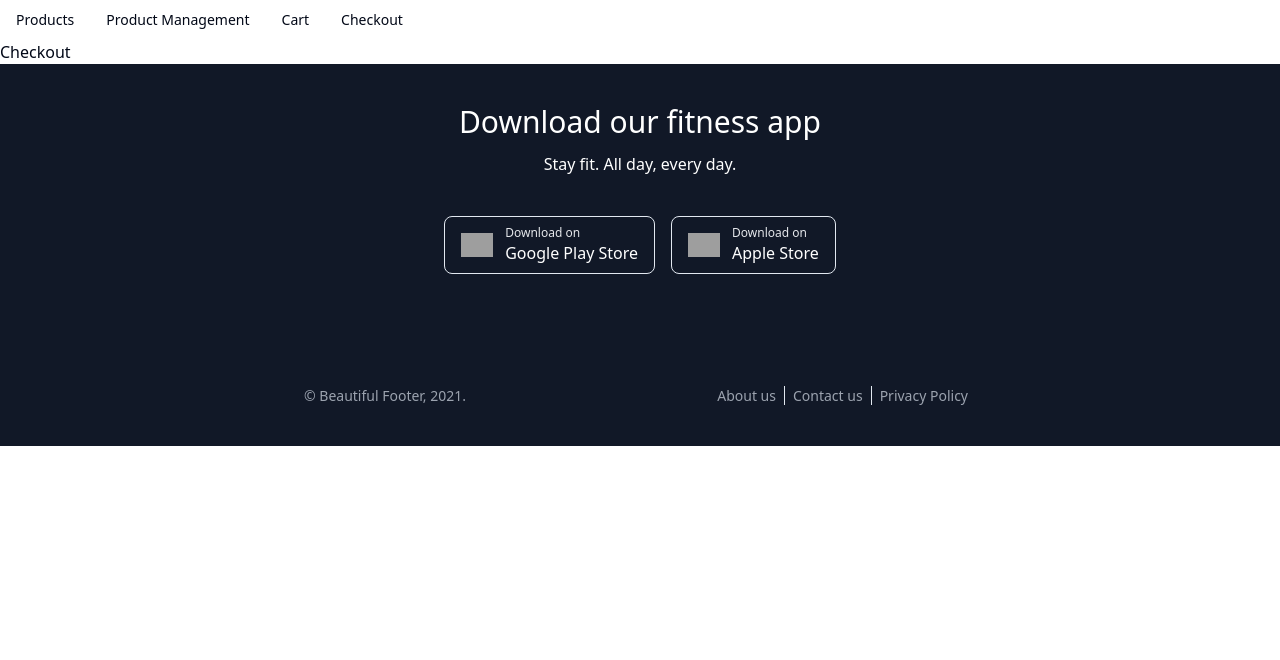
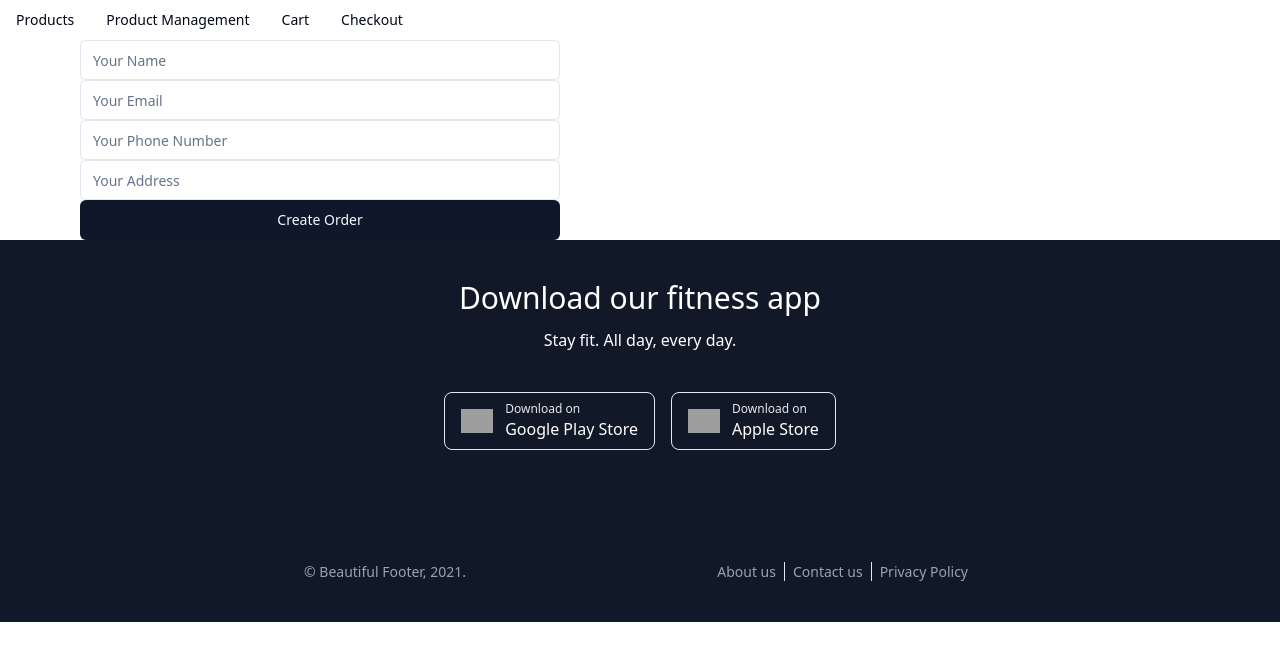
Before and after one commit to mdasif8393/l2b3-a4-fitness-equipment-frontend, a React (Vite) app: page /checkout in a window 1280 px wide. Shown: the top 660 px of the page. Built offline with nearby package versions, Linux system fonts and the light colour scheme; grey boxes are pictures that could not be loaded.

Commit message:
add user post with order data

```diff
--- a/src/components/Cart/Cart.tsx
+++ b/src/components/Cart/Cart.tsx
@@ -1,20 +1,26 @@
 import { useAppSelector } from "@/redux/hooks/hook";
+import { Link } from "react-router-dom";
+import { Button } from "../ui/button";
 import CartDetails from "./CartDetails";
 
 const Cart = () => {
   const { products, total } = useAppSelector((state) => state.cart);
 
-  console.log(products, total);
-
   return (
     <div>
-      <div>Total Price: TK {total}</div>
+      {products.length > 0 && <p>Total Price: TK {total}</p>}
 
       <div>
         {products.map((product) => (
           <CartDetails product={product} key={product._id} />
         ))}
       </div>
+
+      {products.length > 0 && (
+        <Link to="/checkout">
+          <Button className="w-full">Checkout</Button>
+        </Link>
+      )}
     </div>
   );
 };
--- a/src/components/Cart/CartDetails.tsx
+++ b/src/components/Cart/CartDetails.tsx
@@ -1,18 +1,44 @@
+import { addToCart, removeFromCart } from "@/redux/features/cart/cartSlice";
+import { useAppDispatch } from "@/redux/hooks/hook";
 import { Button } from "../ui/button";
 
 const CartDetails = ({ product }) => {
-  console.log(product);
+  //   console.log(product);
+
+  const dispatch = useAppDispatch();
   return (
-    <div className="h-20 bg-gray-100 rounded-xl shadow duration-300 hover:bg-white hover:shadow-xl m-3 p-2 flex">
+    <div className="h-34 bg-gray-100 rounded-xl shadow duration-300 hover:bg-white hover:shadow-xl m-3 p-2 flex justify-between">
       <div className="flex justify-center items-center mr-2">
-        <img className="h-16 w-20 rounded" src={product?.image} alt="" />
+        <img className="h-20 w-26 rounded" src={product?.image} alt="" />
       </div>
       <div>
         <h1>{product?.name}</h1>
-        <p>Quantity: {product?.quantity}</p>
+        <h4>{product?.price} TK</h4>
+        <p>
+          {" "}
+          <Button
+            variant="outline"
+            onClick={() => dispatch(removeFromCart(product))}
+          >
+            -
+          </Button>
+          Quantity: {product?.quantity}
+          <Button
+            onClick={() => dispatch(addToCart(product))}
+            disabled={product && product?.quantity >= product?.stockQuantity}
+            variant="outline"
+          >
+            +
+          </Button>
+        </p>
       </div>
       <div className="flex justify-center items-center">
-        <Button variant="destructive">Remove</Button>
+        <Button
+          variant="destructive"
+          onClick={() => dispatch(removeFromCart(product))}
+        >
+          Remove
+        </Button>
       </div>
     </div>
   );
--- a/src/components/Checkout/Checkout.tsx
+++ b/src/components/Checkout/Checkout.tsx
@@ -1,7 +1,79 @@
+import { usePostOrderMutation } from "@/redux/api/api";
+import { useAppSelector } from "@/redux/hooks/hook";
+import { useState } from "react";
+
+import { useNavigate } from "react-router-dom";
+import CartDetails from "../Cart/CartDetails";
+import { Button } from "../ui/button";
+import { Input } from "../ui/input";
+
+// type TUser = {
+//   name: string;
+//   email: string;
+//   number: number;
+//   address: string;
+//   products: TProduct[];
+// };
+
 const Checkout = () => {
+  const navigate = useNavigate();
+
+  const { products: cartItems, total } = useAppSelector((state) => state.cart);
+
+  const { products } = useAppSelector((state) => state.cart);
+
+  const [user, setUser] = useState({});
+
+  const [postOrder] = usePostOrderMutation();
+
+  const handleSubmit = (e) => {
+    e.preventDefault();
+    user.products = products;
+    postOrder(user);
+    navigate("/success");
+  };
   return (
-    <div>
-      <h1>Checkout</h1>
+    <div className="grid grid-cols-2">
+      <div>
+        <div className="flex items-center justify-center">
+          <form onSubmit={handleSubmit} className="w-3/4">
+            <Input
+              onBlur={(e) => setUser({ ...user, name: e.target.value })}
+              type="text"
+              placeholder="Your Name"
+            />
+            <Input
+              type="email"
+              placeholder="Your Email"
+              onBlur={(e) => setUser({ ...user, email: e.target.value })}
+            />
+            <Input
+              type="number"
+              placeholder="Your Phone Number"
+              onBlur={(e) => setUser({ ...user, number: e.target.value })}
+            />
+            <Input
+              type="text"
+              placeholder="Your Address"
+              onBlur={(e) => setUser({ ...user, address: e.target.value })}
+            />
+            <Button type="submit" className="w-full">
+              Create Order
+            </Button>
+          </form>
+        </div>
+      </div>
+      <div>
+        <div>
+          {cartItems.length > 0 && <p>Total Price: TK {total}</p>}
+
+          <div>
+            {cartItems.map((product) => (
+              <CartDetails product={product} key={product._id} />
+            ))}
+          </div>
+        </div>
+      </div>
     </div>
   );
 };
--- a/src/components/SingleProduct/SingleProduct.tsx
+++ b/src/components/SingleProduct/SingleProduct.tsx
@@ -1,6 +1,6 @@
 import { useGetSingleProductQuery } from "@/redux/api/api";
 import { addToCart } from "@/redux/features/cart/cartSlice";
-import { useAppDispatch } from "@/redux/hooks/hook";
+import { useAppDispatch, useAppSelector } from "@/redux/hooks/hook";
 import { useParams } from "react-router-dom";
 import Cart from "../Cart/Cart";
 import { Button } from "../ui/button";
@@ -18,9 +18,11 @@ const SingleProduct = (params) => {
 
   const { data } = useGetSingleProductQuery(productId);
 
-  console.log(data?.data);
+  const dispatch = useAppDispatch();
 
-  const dispatch = useAppDispatch();
+  const { products } = useAppSelector((state) => state.cart);
+
+  const cartProduct = products.find((p) => p._id === productId);
 
   return (
     <div className="flex flex-row">
@@ -43,7 +45,12 @@ const SingleProduct = (params) => {
           <p>Price: TK {data?.data?.price}</p>
         </CardContent>
         <CardFooter>
-          <Button onClick={() => dispatch(addToCart(data?.data))}>
+          <Button
+            disabled={
+              cartProduct && cartProduct?.quantity >= cartProduct?.stockQuantity
+            }
+            onClick={() => dispatch(addToCart(data?.data))}
+          >
             add to cart
           </Button>
         </CardFooter>
--- /dev/null
+++ b/src/components/Success/Success.tsx
@@ -0,0 +1,9 @@
+const Success = () => {
+  return (
+    <div>
+      <h1>Order created successfully</h1>
+    </div>
+  );
+};
+
+export default Success;
--- a/src/redux/api/api.ts
+++ b/src/redux/api/api.ts
@@ -20,7 +20,20 @@ export const baseApi = createApi({
         };
       },
     }),
+    postOrder: builder.mutation({
+      query: (data) => {
+        return {
+          url: "/orders",
+          method: "POST",
+          body: data,
+        };
+      },
+    }),
   }),
 });
 
-export const { useGetProductsQuery, useGetSingleProductQuery } = baseApi;
+export const {
+  useGetProductsQuery,
+  useGetSingleProductQuery,
+  usePostOrderMutation,
+} = baseApi;
--- a/src/redux/features/cart/cartSlice.ts
+++ b/src/redux/features/cart/cartSlice.ts
@@ -27,9 +27,22 @@ export const cartSlice = createSlice({
       }
       state.total += action.payload.price;
     },
+    removeFromCart: (state, action: PayloadAction<TProduct>) => {
+      const existingProduct = state.products.find(
+        (product) => product._id === action.payload._id
+      );
+      if (existingProduct && existingProduct?.quantity > 1) {
+        existingProduct.quantity -= 1;
+      } else {
+        state.products = state.products.filter(
+          (product) => product._id !== action.payload._id
+        );
+      }
+      state.total -= action.payload.price;
+    },
   },
 });
 
-export const { addToCart } = cartSlice.actions;
+export const { addToCart, removeFromCart } = cartSlice.actions;
 
 export default cartSlice.reducer;
--- a/src/router/index.tsx
+++ b/src/router/index.tsx
@@ -6,6 +6,7 @@ import NotFound from "@/components/NotFound/NotFound";
 import ProductManagement from "@/components/ProductManagement/ProductManagement";
 import Products from "@/components/Products/Products";
 import SingleProduct from "@/components/SingleProduct/SingleProduct";
+import Success from "@/components/Success/Success";
 import { createBrowserRouter } from "react-router-dom";
 import Home from "../components/Home/Home";
 
@@ -42,6 +43,10 @@ const router = createBrowserRouter([
         path: "cart",
         element: <Cart />,
       },
+      {
+        path: "success",
+        element: <Success />,
+      },
     ],
   },
   {
--- a/src/types/types.ts
+++ b/src/types/types.ts
@@ -6,4 +6,5 @@ export type TProduct = {
   name: string;
   price: number;
   stockQuantity: number;
+  quantity: number;
 };
```
